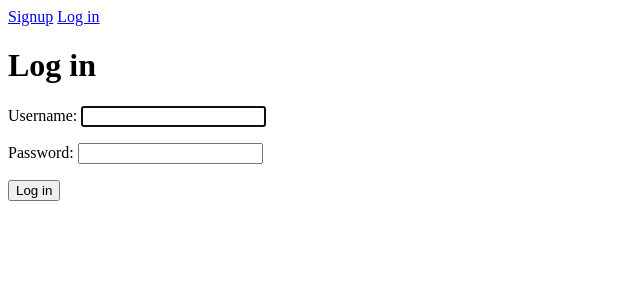
After one commit to Techinek/demo-simple-skills, a Django app: page /login/ in a window 1280 px wide. The commit adds this page. Shown: the top 300 px of the page, without its empty margins (0-640 px from the left). Run offline with Django 3.2, Linux system fonts and the light colour scheme.

Commit message:
Add log in. Now authentication system is completed

```diff
--- a/todo/todo/urls.py
+++ b/todo/todo/urls.py
@@ -23,6 +23,7 @@ urlpatterns = [
     #Auth
     path('signup/', views.signup_user, name='signup_user'),
     path('logout/', views.logout_user, name='logout_user'),
+    path('login/', views.login_user, name='login_user'),
     #Todos
     path('', views.home, name='home'),
     path('current/', views.current_todos, name='current_todos'),
--- a/todo/todowoo/templates/todowoo/base.html
+++ b/todo/todowoo/templates/todowoo/base.html
@@ -12,8 +12,9 @@
         <button type="submit">Logout</button>
     </form>
 {% else %}
-    <a href="#">Signup</a>
-    <a href="#">Login</a>
+    <a href="{% url 'signup_user' %}">Signup</a>
+    <a href="{% url 'login_user' %}">Log in</a>
+
 {% endif %}
 
 {% block content %}{% endblock %}
--- /dev/null
+++ b/todo/todowoo/templates/todowoo/login_user.html
@@ -0,0 +1,13 @@
+{% extends 'todowoo/base.html' %}
+
+{% block content %}
+
+<h1>Log in</h1>
+<h2>{{ error }}</h2>
+<form method="POST">
+    {% csrf_token %}
+    {{ form.as_p }}
+    <button type="submit">Log in</button>
+</form>
+
+{% endblock %}
--- a/todo/todowoo/views.py
+++ b/todo/todowoo/views.py
@@ -1,8 +1,8 @@
 from django.db import IntegrityError
 from django.shortcuts import render, redirect
-from django.contrib.auth.forms import UserCreationForm
+from django.contrib.auth.forms import UserCreationForm, AuthenticationForm
 from django.contrib.auth.models import User
-from django.contrib.auth import login, logout
+from django.contrib.auth import login, logout, authenticate
 
 
 def home(request):
@@ -25,6 +25,20 @@ def signup_user(request):
         else:
             return render(request, 'todowoo/signup_user.html', {'form': UserCreationForm(), 'error': 'Passwords did not match'})
 
+def login_user(request):
+    if request.method == 'GET':
+        return render(request, 'todowoo/login_user.html', {'form': AuthenticationForm()})
+    else:
+        user = authenticate(request, username=request.POST['username'], password=request.POST['password'])
+        if user is None:
+            return render(request, 'todowoo/login_user.html', {'form': AuthenticationForm(), 'error': 'User and password did not match'})
+        else:
+            login(request, user)
+            return redirect('current_todos')
+
+
+
+
 def logout_user(request):
     if request.method == 'POST':
         logout(request)
```
